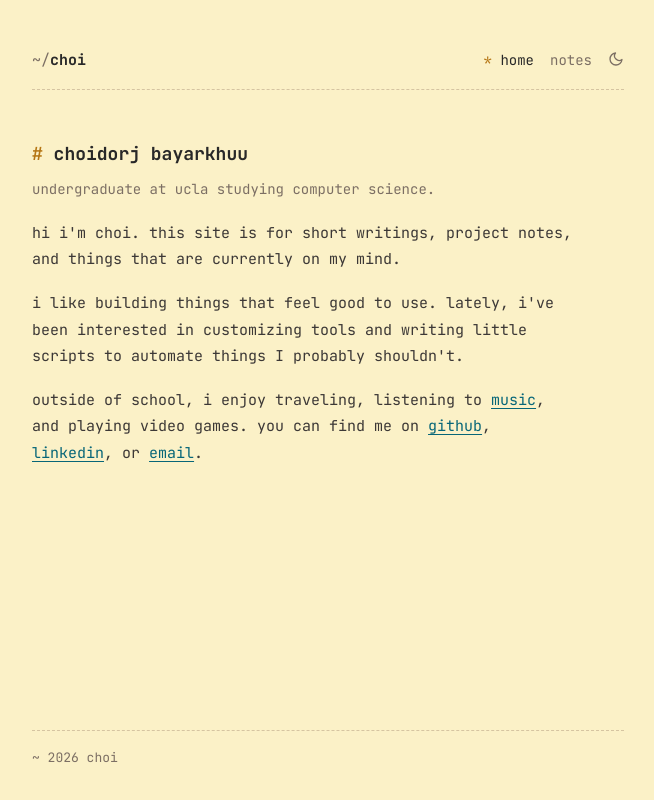
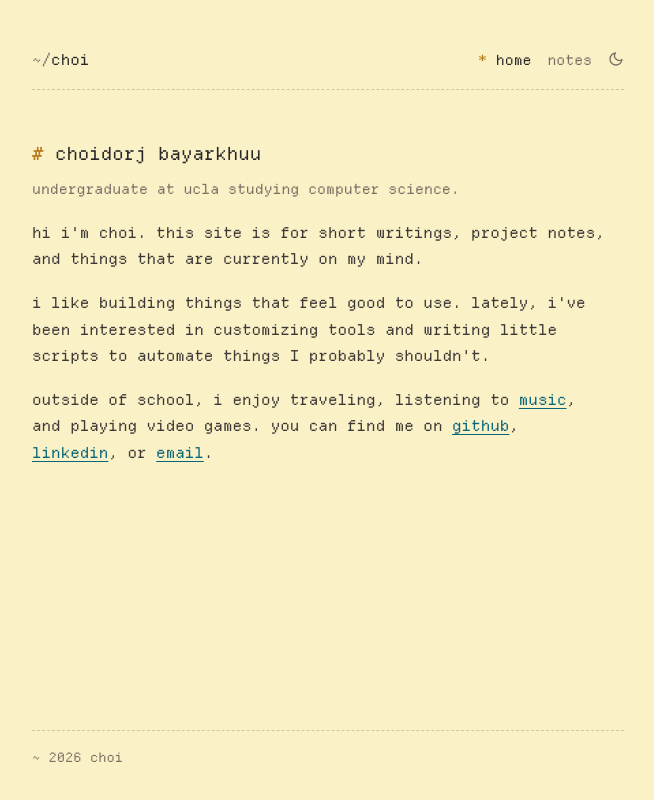
Before and after one commit to choidorj/portfolio, a React (Vite) app: page / in a window 1280 px wide. Shown: the whole page, without its empty margins (312-966 px from the left). Built offline with nearby package versions, Linux system fonts and the light colour scheme; no server answers.

Commit message:
new font + cache

```diff
--- a/api/spotify/now-playing.ts
+++ b/api/spotify/now-playing.ts
@@ -18,7 +18,7 @@ export default async function handler(_req: VercelRequest, res: VercelResponse)
         title: data.item.name,
         artist: data.item.artists.map((a) => a.name).join(', '),
         album: data.item.album.name,
-        albumImageUrl: data.item.album.images[0]?.url ?? null,
+        albumImageUrl: data.item.album.images[2]?.url ?? data.item.album.images[1]?.url ?? data.item.album.images[0]?.url ?? null,
         songUrl: data.item.external_urls.spotify,
         progressMs: data.progress_ms ?? 0,
         durationMs: data.item.duration_ms,
--- a/api/spotify/recently-played.ts
+++ b/api/spotify/recently-played.ts
@@ -18,7 +18,7 @@ export default async function handler(req: VercelRequest, res: VercelResponse) {
       title: track.name,
       artist: track.artists.map((a) => a.name).join(', '),
       album: track.album.name,
-      albumImageUrl: track.album.images[1]?.url ?? track.album.images[0]?.url ?? null,
+      albumImageUrl: track.album.images[2]?.url ?? track.album.images[1]?.url ?? track.album.images[0]?.url ?? null,
       songUrl: track.external_urls.spotify,
       playedAt: played_at,
     }))
--- a/api/spotify/top-artists.ts
+++ b/api/spotify/top-artists.ts
@@ -15,9 +15,9 @@ export default async function handler(req: VercelRequest, res: VercelResponse) {
     const items = (data?.items ?? []).map((a) => ({
       id: a.id,
       name: a.name,
-      // Spotify typically returns [640, 300, 64]; pick the mid-size
-      // so 100×100 retina cards render sharply without bandwidth bloat.
-      imageUrl: a.images?.[1]?.url ?? a.images?.[0]?.url ?? null,
+      // Spotify returns ~[640, 320, 160] for artists; pick the smallest
+      // since these render in a 32px (64px retina) avatar.
+      imageUrl: a.images?.[2]?.url ?? a.images?.[1]?.url ?? a.images?.[0]?.url ?? null,
       genres: a.genres?.slice(0, 2) ?? [],
       url: a.external_urls.spotify,
     }))
--- a/api/spotify/top-tracks.ts
+++ b/api/spotify/top-tracks.ts
@@ -17,7 +17,7 @@ export default async function handler(req: VercelRequest, res: VercelResponse) {
       title: t.name,
       artist: t.artists.map((a) => a.name).join(', '),
       album: t.album.name,
-      albumImageUrl: t.album.images[1]?.url ?? t.album.images[0]?.url ?? null,
+      albumImageUrl: t.album.images[2]?.url ?? t.album.images[1]?.url ?? t.album.images[0]?.url ?? null,
       songUrl: t.external_urls.spotify,
     }))
 
--- a/index.html
+++ b/index.html
@@ -12,11 +12,12 @@
     <meta name="apple-mobile-web-app-capable" content="yes" />
     <title>Choidorj Bayarkhuu</title>
 
-    <link rel="preconnect" href="https://fonts.googleapis.com" />
-    <link rel="preconnect" href="https://fonts.gstatic.com" crossorigin />
     <link
-      rel="stylesheet"
-      href="https://fonts.googleapis.com/css2?family=JetBrains+Mono:wght@400;500;700&display=swap"
+      rel="preload"
+      href="/fonts/DepartureMono-Regular.woff2"
+      as="font"
+      type="font/woff2"
+      crossorigin
     />
 
     <script>
--- a/src/index.css
+++ b/src/index.css
@@ -1,3 +1,13 @@
+@font-face {
+  font-family: 'Departure Mono';
+  src:
+    url('/fonts/DepartureMono-Regular.woff2') format('woff2'),
+    url('/fonts/DepartureMono-Regular.woff') format('woff');
+  font-weight: 400;
+  font-style: normal;
+  font-display: swap;
+}
+
 :root {
   /* Gruvbox dark (medium) */
   --bg: #282828;
@@ -13,7 +23,7 @@
   --accent-link-hover: #8ec07c;
   --accent-red: #fb4934;
 
-  --font: 'JetBrains Mono', ui-monospace, SFMono-Regular, Menlo, Consolas, monospace;
+  --font: 'Departure Mono', ui-monospace, SFMono-Regular, Menlo, Consolas, monospace;
 
   font: 15px/1.65 var(--font);
   color: var(--fg);
```
Also changed, not shown: public/fonts/DepartureMono-LICENSE.txt (added), public/fonts/DepartureMono-Regular.woff (added), public/fonts/DepartureMono-Regular.woff2 (added), vercel.json.
